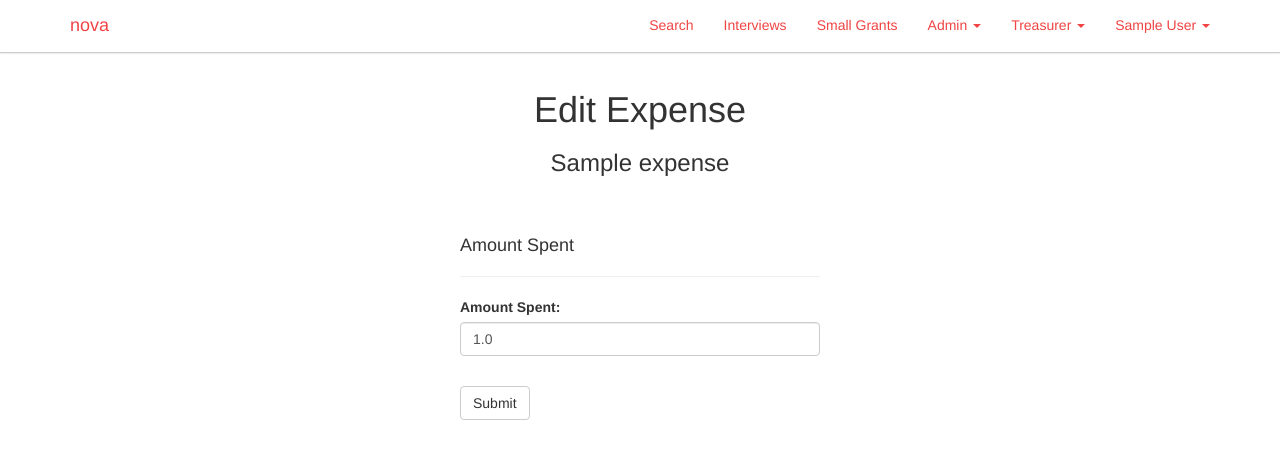
After one commit to nickboucher/nova, a Flask app: page /expenses/1/edit in a window 1280 px wide. The commit adds this page. Shown: the top 459 px of the page. Run offline with Flask 2, Linux system fonts and the light colour scheme; a user stored in the database is signed in; tables that the repository leaves empty hold one stand-in row (values such as "Sample post"); parts of the project's set-up code (start-up, migrations or seed data) failed here and were passed over; some libraries are stand-ins or nearby versions.

Commit message:
Add feature for editing spent amount for Expenses

```diff
--- a/application.py
+++ b/application.py
@@ -2190,3 +2190,29 @@ def export():
                 yield val + ','
             yield '\n'
     return Response(stream_with_context(generate()), mimetype='text/csv')
+
+@app.route('/expenses/<id>/edit', methods=['GET','POST'])
+@login_required
+@treasurer_required
+def expense_edit(id):
+    """ Allows editing spent amount of existing expenses """
+    expense = Expense.query.get(id)
+    if not expense:
+        flash("Expense does not exist", 'error')
+        return redirect(url_for("index"))
+    if request.method == 'GET':
+        # Serve the form
+        return render_template('expenses_edit.html', expense=expense)
+    else:
+        # Handle the form submitted data
+        if request.form['spent']:
+            # Update the DB
+            expense.spent = request.form['spent']
+            db.session.commit()
+            # Notify the user
+            flash("Expense updated successfully.", 'success')
+            return redirect(url_for('expenses', id=expense.id))
+        else:
+            # Form submission missing required data
+            flash("Error: Request missing required form data.", 'error')
+            return render_template('expenses_edit', expense=expense)
--- a/templates/expenses.html
+++ b/templates/expenses.html
@@ -34,6 +34,9 @@
                                             <th>Amount Budgeted</th>
                                             <th>Amount Spent</th>
                                             <th>Legislation</th>
+                                            {% if current_user.treasurer %}
+                                              <th>Edit</th>
+                                            {% endif %}
                                         </tr>
                                     </thead>
                                     <tbody>
@@ -48,6 +51,9 @@
                                                         <a href="{{ url_for('expense_legislation', id=expense.id) }}" class="btn btn-default">Legislation</a>
                                                     {% endif %}
                                                 </td>
+                                                {% if current_user.treasurer %}
+                                                  <td><a href="{{ url_for('expense_edit', id=expense.id) }}" class="btn btn-default">Edit</a></td>
+                                                {% endif %}
                                             </tr>
                                         {% endfor %}
                                     </tbody>
--- /dev/null
+++ b/templates/expenses_edit.html
@@ -0,0 +1,33 @@
+{% extends "layout.html" %}
+
+{% block title %}
+    Edit Expense
+{% endblock %}
+
+{% block main %}
+
+    <div class="row">
+        <div class="col-md-12">
+            <div class="center">
+                <h1>Edit Expense</h1>
+                <h3>{{ expense.name }}</h3>
+            </div>
+        </div>
+    </div>
+
+    <div class="row margin40">
+        <div class="col-md-4"></div>
+        <div class="col-md-4">
+            <h4>Amount Spent</h4>
+            <hr>
+            <form method="post" action="{{ url_for('expense_edit', id=expense.id) }}">
+                <div class="form-group">
+                    <label for="name">Amount Spent:</label>
+                    <input type="number" step=".01" class="form-control max400" id="name" name="spent" value="{{ expense.spent }}">
+                </div>
+                <button type="submit" class="btn btn-default margin15">Submit</button>
+            </form>
+        </div>
+    </div>
+
+{% endblock %}
```
